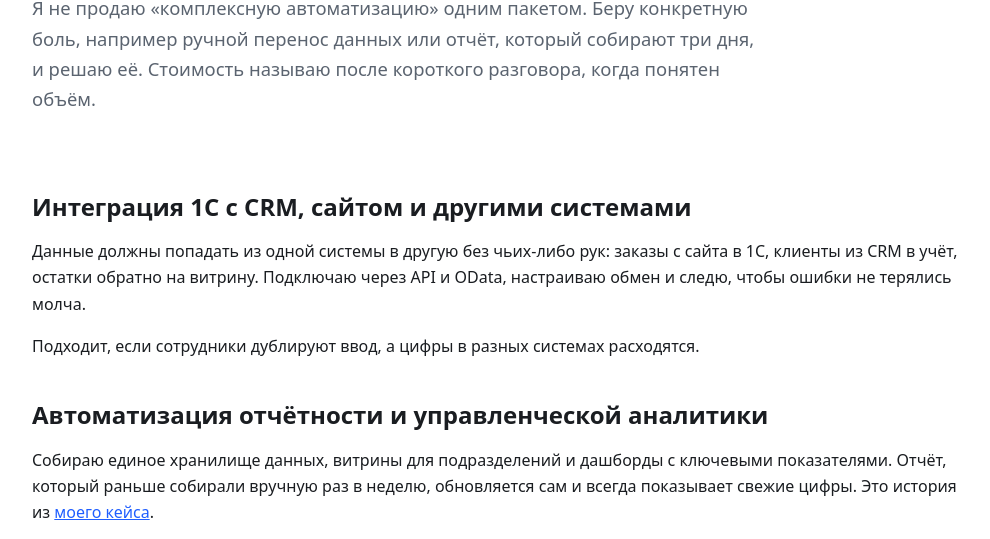
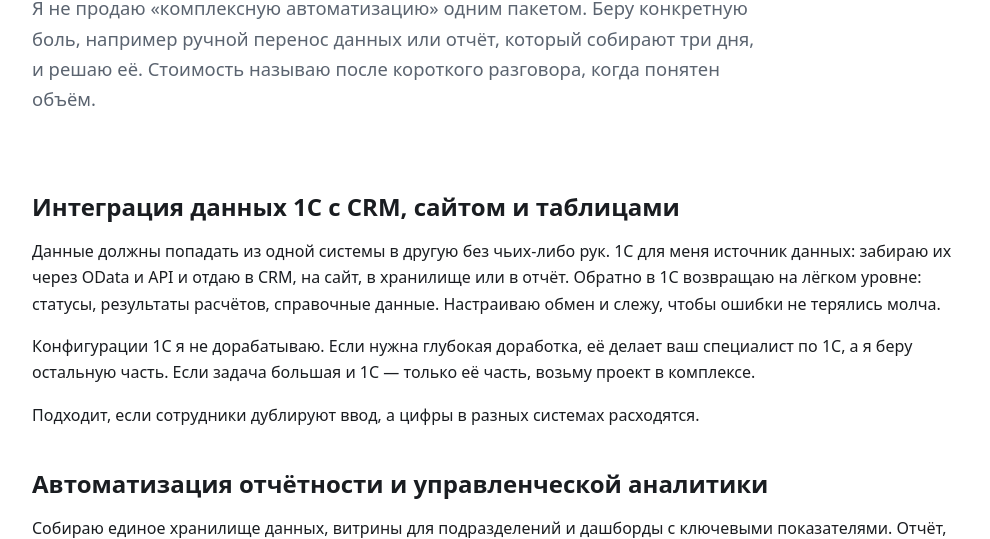
Before and after one commit to meraline/argentiq-site, a plain HTML site: page uslugi/index.html in a window 1280 px wide. Shown: the part 242-781 px from the top of the page, without its empty margins (144-1134 px from the left). Drawn offline with Linux system fonts and the light colour scheme.

Commit message:
1С как источник данных: уточнено позиционирование, без доработки конфигураций
Co-Authored-By: Claude Sonnet 5.5 <noreply@anthropic.com>
Claude-Session: https://claude.ai/code/session_01GH36GmGpfHKy5HiQhaLRkD

```diff
--- a/uslugi/index.html
+++ b/uslugi/index.html
@@ -31,8 +31,9 @@
     </section>
 
     <section id="integraciya">
-      <h2>Интеграция 1С с CRM, сайтом и другими системами</h2>
-      <p>Данные должны попадать из одной системы в другую без чьих-либо рук: заказы с сайта в 1С, клиенты из CRM в учёт, остатки обратно на витрину. Подключаю через API и OData, настраиваю обмен и следю, чтобы ошибки не терялись молча.</p>
+      <h2>Интеграция данных 1С с CRM, сайтом и таблицами</h2>
+      <p>Данные должны попадать из одной системы в другую без чьих-либо рук. 1С для меня источник данных: забираю их через OData и API и отдаю в CRM, на сайт, в хранилище или в отчёт. Обратно в 1С возвращаю на лёгком уровне: статусы, результаты расчётов, справочные данные. Настраиваю обмен и слежу, чтобы ошибки не терялись молча.</p>
+      <p>Конфигурации 1С я не дорабатываю. Если нужна глубокая доработка, её делает ваш специалист по 1С, а я беру остальную часть. Если задача большая и 1С — только её часть, возьму проект в комплексе.</p>
       <p>Подходит, если сотрудники дублируют ввод, а цифры в разных системах расходятся.</p>
     </section>
 
```
Also changed, not shown: index.html (+2 -1 lines), integratoram/index.html (+2 -1 lines).
